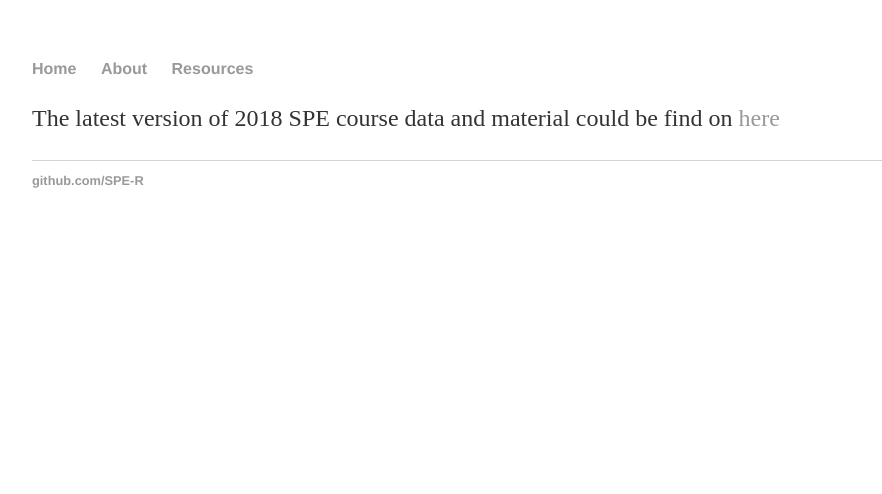
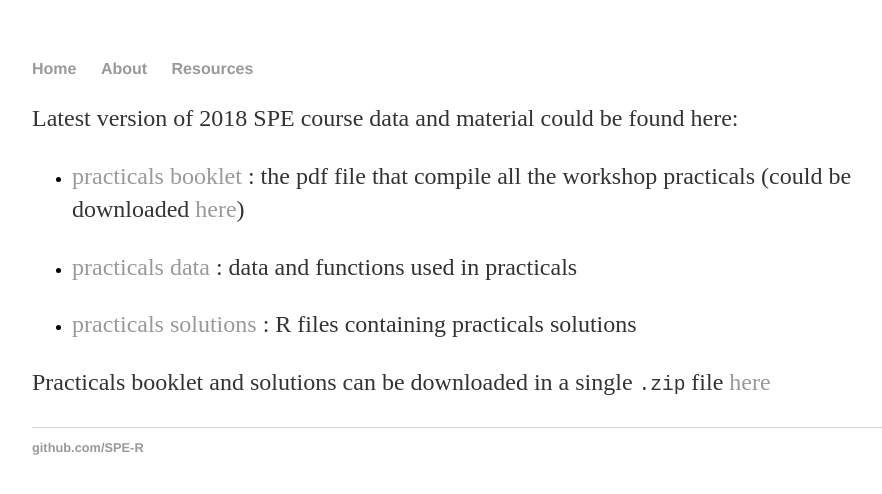
Before and after one commit to SPE-R/SPE-R.github.io, a Jekyll site: the page built from resources.md, in a window 1280 px wide. Shown: the top 494 px of the page, without its empty margins (160-1042 px from the left). Built offline with Jekyll 4.4.1, drawn with Linux system fonts in a browser that asks for light colours.

Commit message:
update resources page

```diff
--- a/resources.md
+++ b/resources.md
@@ -5,4 +5,13 @@ description: Get the SPE course material and data
 toc: true
 ---
 
-The latest version of 2018 SPE course data and material could be find on [here](https://github.com/SPE-R/SPE-R.github.io/tree/travis-build)
+
+Latest version of 2018 SPE course data and material could be found here:
+
+  - [practicals booklet](https://github.com/SPE-R/SPE-R.github.io/blob/travis-build/pracs.pdf) : the pdf file that compile all the workshop practicals (could be downloaded [here](https://github.com/SPE-R/SPE-R.github.io/raw/travis-build/pracs.pdf))
+
+  - [practicals data](https://github.com/SPE-R/SPE-R.github.io/raw/master/data.zip) : data and functions used in practicals
+
+  - [practicals solutions](https://github.com/SPE-R/SPE-R.github.io/tree/travis-build/Rsolutions) : R files containing practicals solutions
+
+Practicals booklet and solutions can be downloaded in a single `.zip` file [here](https://github.com/SPE-R/SPE-R.github.io/archive/travis-build.zip)
```
